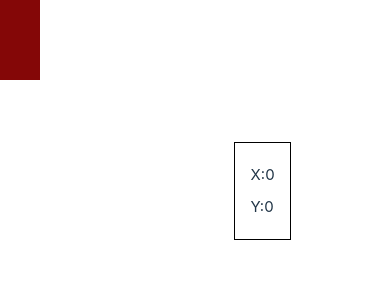
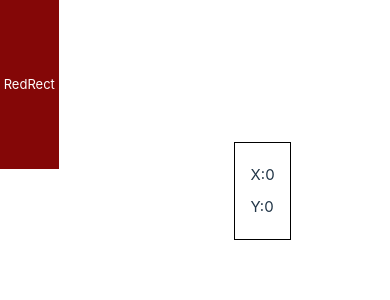
Before and after one commit to Daitrang81098/AthenaGroup, a React (Vite) app: page / in a window 390 px wide. Shown: the top 300 px of the page. Built offline with nearby package versions, Linux system fonts and the light colour scheme.

Commit message:
chinh reponsive tren mobile

```diff
--- a/src/App.css
+++ b/src/App.css
@@ -8,20 +8,23 @@
 }
 
 .RedRect {
+    font-size: 13px;
     background-color: #840707;
     position: absolute;
     cursor: pointer;
     text-align: center;
     color: white;
+    left: 60vw;
+    top: 5vh;
+    display: flex;
     touch-action: none;
 }
 
 
 @media (max-width: 768px) {
     .RedRect {
-    width: 40px;
-    height: 40px;
-    padding-top: 40px;
+        left: 50vw;
+        top: 4vh;
     }
 }
 
@@ -30,7 +33,7 @@
     font-size: 15px;
     background-color: #ffffff;
     border: 1px solid #000000;
-  padding:4vw;
+    padding: 4vw;
     position: absolute;
     left: 60vw;
     top: 5vh;
```
Lines whose indentation alone changed are shown as unchanged.
